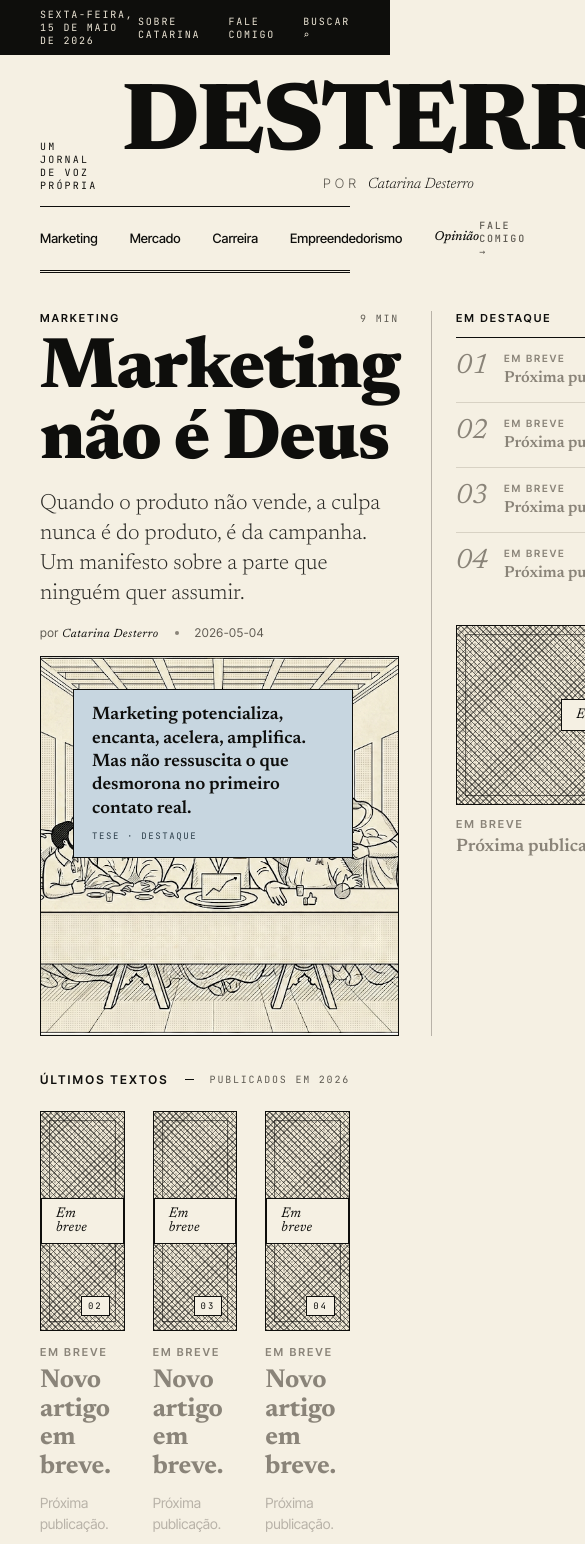
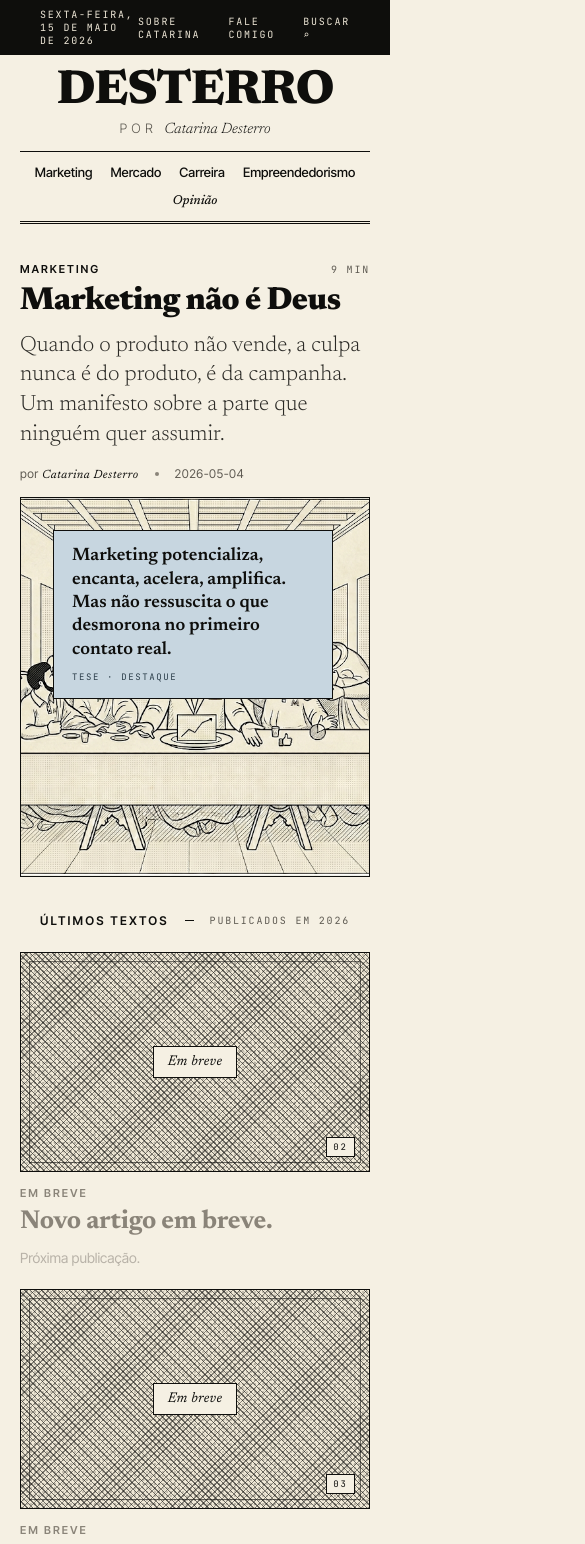
Before and after one commit to catarinaadesterro/desterro, a Next.js app: page / in a window 390 px wide. Shown: the top 1544 px of the page, 585 px wide, since content can reach past the window. Built offline with nearby package versions, Linux system fonts and the light colour scheme.

Commit message:
fix: responsividade mobile e tipografia adaptativa

```diff
--- a/src/app/globals.css
+++ b/src/app/globals.css
@@ -160,3 +160,78 @@ a { color: inherit; }
   padding: 3px 6px;
   border: 1px solid var(--ink);
 }
+
+/* ── Responsive system ── */
+
+html, body { overflow-x: hidden; }
+
+h1, h2, h3, h4 { overflow-wrap: break-word; }
+
+:root {
+  --px: clamp(20px, 3.5vw, 40px);
+  --fs-display: clamp(44px, 7vw, 96px);
+  --fs-hero: clamp(32px, 5.5vw, 72px);
+  --fs-article-title: clamp(32px, 6.5vw, 96px);
+  --fs-lead-card: clamp(26px, 4vw, 64px);
+  --fs-card: clamp(18px, 2.5vw, 26px);
+}
+
+/* ── Responsive grids ── */
+.rg-hero     { display: grid; grid-template-columns: 1fr 320px; gap: 32px; }
+.rg-3col     { display: grid; grid-template-columns: repeat(3, 1fr); gap: 28px; }
+.rg-2col     { display: grid; grid-template-columns: 1.4fr 1fr; gap: 32px; align-items: stretch; }
+.rg-lead     { display: grid; grid-template-columns: 1.05fr 1fr; gap: 44px; align-items: start; }
+.rg-cat-hdr  { display: grid; grid-template-columns: 1fr 320px; gap: 48px; align-items: end; }
+.rg-article  { display: grid; grid-template-columns: 60px 1fr 280px; gap: 36px; align-items: start; }
+.rg-contacts { display: grid; grid-template-columns: 1fr 1.4fr; gap: 80px; align-items: start; }
+.rg-form-2   { display: grid; grid-template-columns: 1fr 1.3fr; gap: 40px; align-items: start; }
+.rg-photo    { display: grid; grid-template-columns: 520px 1fr; gap: 40px; align-items: start; }
+.rg-sobre-body { display: grid; grid-template-columns: 120px 1fr 280px; gap: 36px; align-items: start; }
+
+/* Tablet: 900–1100px */
+@media (max-width: 1100px) {
+  .rg-article  { grid-template-columns: 1fr 240px; }
+  .art-label   { display: none; }
+  .rg-photo    { grid-template-columns: 380px 1fr; }
+}
+
+/* Mobile-landscape / tablet: ≤ 900px */
+@media (max-width: 900px) {
+  .rg-hero    { grid-template-columns: 1fr; }
+  .hp-rail    { display: none; }
+  .rg-lead    { grid-template-columns: 1fr; }
+  .rg-cat-hdr { grid-template-columns: 1fr; }
+  .rg-3col    { grid-template-columns: 1fr 1fr; gap: 20px; }
+  .rg-2col    { grid-template-columns: 1fr; }
+  .rg-contacts { grid-template-columns: 1fr; gap: 48px; }
+  .rg-form-2  { grid-template-columns: 1fr; gap: 32px; }
+  .rg-sobre-body { grid-template-columns: 1fr; }
+  .rg-sobre-body .sobre-margin { display: none; }
+  .rg-sobre-body .sobre-rail { position: static; margin-top: 32px; }
+  .rg-photo   { grid-template-columns: 1fr; }
+}
+
+/* Mobile: ≤ 640px */
+@media (max-width: 640px) {
+  .rg-3col { grid-template-columns: 1fr; }
+  .rg-article { grid-template-columns: 1fr; }
+  .art-sidebar { display: none; }
+}
+
+/* Responsive section padding */
+.sec { padding-left: var(--px); padding-right: var(--px); }
+
+/* Responsive full header */
+@media (max-width: 860px) {
+  .fh-inner { grid-template-columns: 1fr !important; text-align: center; }
+  .fh-left, .fh-right { display: none !important; }
+  .fh-wordmark { font-size: clamp(48px, 10vw, 96px) !important; }
+  .fh-nav { flex-wrap: wrap !important; gap: 12px 18px !important; justify-content: center; }
+  .fh-nav-right { display: none !important; }
+}
+
+/* Cap image height on mobile */
+@media (max-width: 768px) {
+  .hero-img  { height: 260px !important; }
+  .lead-img  { height: 320px !important; }
+}
--- a/src/app/page.tsx
+++ b/src/app/page.tsx
@@ -18,7 +18,7 @@ export default function HomePage() {
       <FullHeader />
 
       {/* HERO + RIGHT RAIL */}
-      <section style={{ padding: '28px 40px 0', display: 'grid', gridTemplateColumns: '1fr 320px', gap: 32 }}>
+      <section className="rg-hero sec" style={{ padding: '28px var(--px) 0' }}>
         {/* HERO */}
         <article>
           {featured ? (
@@ -27,7 +27,7 @@ export default function HomePage() {
                 <span className="kicker">{featured.category}</span>
                 <span className="mono" style={{ fontSize: 10, letterSpacing: '.18em', textTransform: 'uppercase', color: 'var(--gray-2)' }}>{featured.readTime}</span>
               </div>
-              <h1 style={{ fontFamily: 'var(--serif)', fontWeight: 800, fontSize: 72, lineHeight: .98, letterSpacing: '-.02em', margin: '0 0 14px' }}>
+              <h1 style={{ fontFamily: 'var(--serif)', fontWeight: 800, fontSize: 'var(--fs-hero)', lineHeight: .98, letterSpacing: '-.02em', margin: '0 0 14px' }}>
                 {featured.title}
               </h1>
               <p style={{ fontFamily: 'var(--serif)', fontWeight: 300, fontSize: 22, lineHeight: 1.35, color: 'var(--gray-1)', margin: '0 0 16px', maxWidth: 760 }}>
@@ -68,7 +68,7 @@ export default function HomePage() {
         </article>
 
         {/* RIGHT RAIL */}
-        <aside style={{ borderLeft: '1px solid var(--gray-4)', paddingLeft: 24 }}>
+        <aside className="hp-rail" style={{ borderLeft: '1px solid var(--gray-4)', paddingLeft: 24 }}>
           <div className="kicker" style={{ marginBottom: 12 }}>Em destaque</div>
           {[1,2,3,4].map((n, i) => (
             <div key={i} style={{ display: 'grid', gridTemplateColumns: '36px 1fr', gap: 12, padding: '14px 0', borderTop: i === 0 ? '1px solid var(--ink)' : '1px solid var(--gray-5)' }}>
@@ -99,14 +99,14 @@ export default function HomePage() {
       </div>
 
       {/* THREE-COLUMN GRID */}
-      <section style={{ padding: '24px 40px 0', display: 'grid', gridTemplateColumns: '1fr 1fr 1fr', gap: 28 }}>
+      <section className="rg-3col sec" style={{ padding: '24px var(--px) 0' }}>
         {[0,1,2].map((i) => (
           <ArticleCard key={i} article={gridArticles[i]} corner={String(i+2).padStart(2,'0')} />
         ))}
       </section>
 
       {/* OPINIÃO + LISTA */}
-      <section style={{ padding: '44px 40px 0', display: 'grid', gridTemplateColumns: '1.4fr 1fr', gap: 32, alignItems: 'stretch' }}>
+      <section className="rg-2col sec" style={{ padding: '44px var(--px) 0' }}>
         <article style={{ background: 'var(--paper)', padding: 28, position: 'relative' }}>
           <div className="kicker" style={{ marginBottom: 12 }}>Opinião</div>
           <h2 style={{ fontFamily: 'var(--serif)', fontWeight: 700, fontStyle: 'italic', fontSize: 44, lineHeight: 1, margin: '0 0 14px', letterSpacing: '-.01em', color: 'var(--gray-3)' }}>
--- a/src/components/Header.tsx
+++ b/src/components/Header.tsx
@@ -30,23 +30,23 @@ export function UtilityBar() {
 
 export function FullHeader({ activeCategory }: { activeCategory?: string }) {
   return (
-    <header style={{ padding: '28px 40px 10px', background: 'var(--paper-warm)' }}>
-      <div style={{
+    <header style={{ padding: 'clamp(16px, 2.5vw, 28px) var(--px, 40px) 10px', background: 'var(--paper-warm)' }}>
+      <div className="fh-inner" style={{
         display: 'grid', gridTemplateColumns: '1fr auto 1fr',
         alignItems: 'end', gap: 24, paddingBottom: 14, borderBottom: '1px solid var(--ink)',
       }}>
-        <div className="mono" style={{ fontSize: 10, letterSpacing: '.22em', textTransform: 'uppercase', color: 'var(--ink)' }}>
+        <div className="fh-left mono" style={{ fontSize: 10, letterSpacing: '.22em', textTransform: 'uppercase', color: 'var(--ink)' }}>
           Um jornal de voz própria
         </div>
         <div style={{ textAlign: 'center' }}>
           <Link href="/" style={{ textDecoration: 'none', color: 'inherit' }}>
-            <div style={{ fontFamily: 'var(--serif)', fontWeight: 800, fontSize: 96, lineHeight: .9, letterSpacing: '-.02em' }}>DESTERRO</div>
+            <div className="fh-wordmark" style={{ fontFamily: 'var(--serif)', fontWeight: 800, fontSize: 'clamp(48px, 8vw, 96px)', lineHeight: .9, letterSpacing: '-.02em' }}>DESTERRO</div>
           </Link>
           <div style={{ marginTop: 6, fontFamily: 'var(--sans)', fontWeight: 300, fontSize: 13, letterSpacing: '.32em', textTransform: 'uppercase', color: 'var(--gray-2)' }}>
             por <span style={{ fontFamily: 'var(--serif)', fontStyle: 'italic', textTransform: 'none', letterSpacing: 0, color: 'var(--ink)', fontSize: 15 }}>Catarina Desterro</span>
           </div>
         </div>
-        <div className="mono" style={{ textAlign: 'right', fontSize: 10, letterSpacing: '.22em', textTransform: 'uppercase', color: 'var(--ink)' }}>
+        <div className="fh-right mono" style={{ textAlign: 'right', fontSize: 10, letterSpacing: '.22em', textTransform: 'uppercase', color: 'var(--ink)' }}>
           <Link href="/sobre-a-desterro" style={{ color: 'inherit', textDecoration: 'none' }}>Sobre a Desterro →</Link>
         </div>
       </div>
@@ -55,18 +55,18 @@ export function FullHeader({ activeCategory }: { activeCategory?: string }) {
         padding: '12px 0', borderBottom: '3px double var(--ink)',
         fontFamily: 'var(--sans)', fontSize: 13, fontWeight: 500,
       }}>
-        <div style={{ display: 'flex', gap: 32 }}>
+        <div className="fh-nav" style={{ display: 'flex', gap: 32 }}>
           {NAV_ITEMS.map(item => (
             <Link key={item.href} href={item.href} style={{
               textDecoration: 'none', color: 'var(--ink)',
               fontStyle: item.italic ? 'italic' : 'normal',
               fontFamily: item.italic ? 'var(--serif)' : 'var(--sans)',
               borderBottom: activeCategory === item.label.toLowerCase() ? '2px solid var(--ink)' : 'none',
-              paddingBottom: 2,
+              paddingBottom: 2, whiteSpace: 'nowrap',
             }}>{item.label}</Link>
           ))}
         </div>
-        <Link href="/fale-comigo" className="mono" style={{ fontSize: 10, letterSpacing: '.18em', textTransform: 'uppercase', color: 'var(--gray-2)', textDecoration: 'none' }}>
+        <Link href="/fale-comigo" className="fh-nav-right mono" style={{ fontSize: 10, letterSpacing: '.18em', textTransform: 'uppercase', color: 'var(--gray-2)', textDecoration: 'none' }}>
           Fale comigo →
         </Link>
       </nav>
```
Also changed, not shown: src/app/[category]/[slug]/page.tsx (+9 -9 lines), src/app/[category]/page.tsx (+9 -10 lines).
